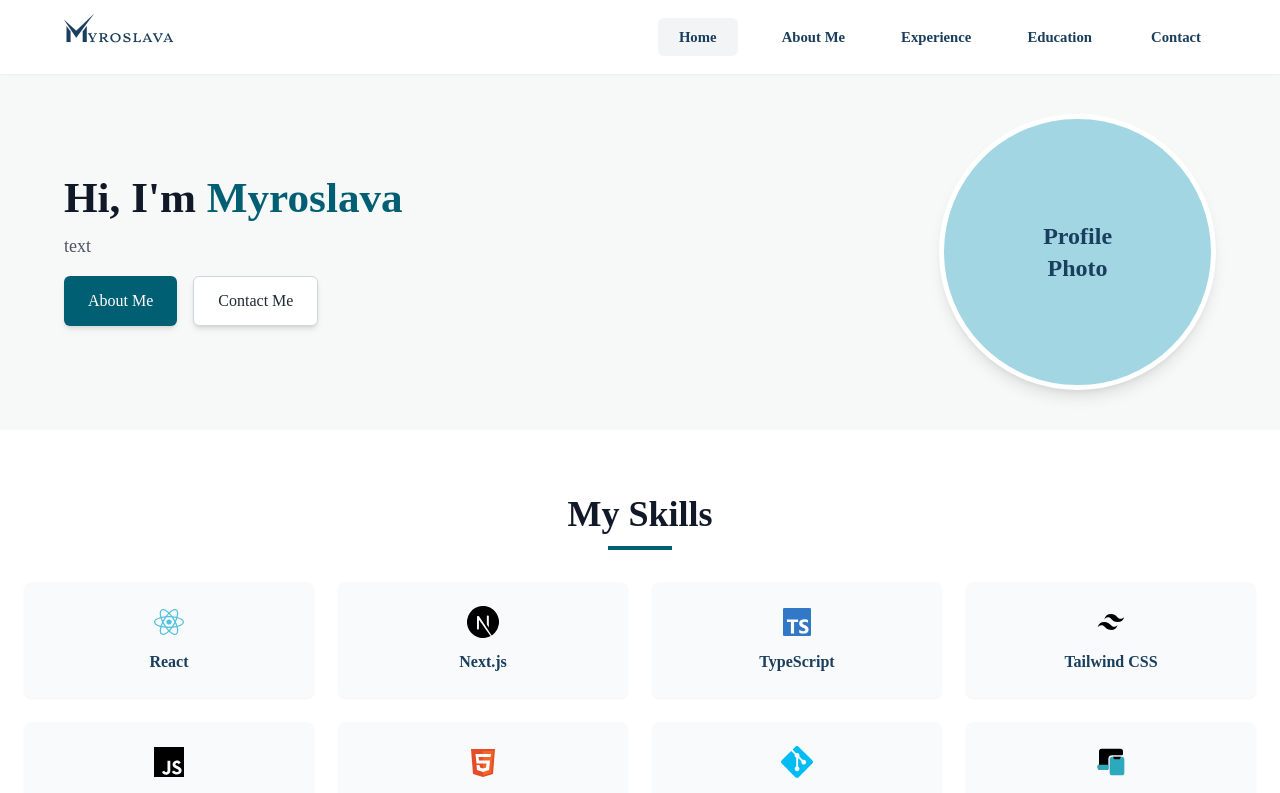
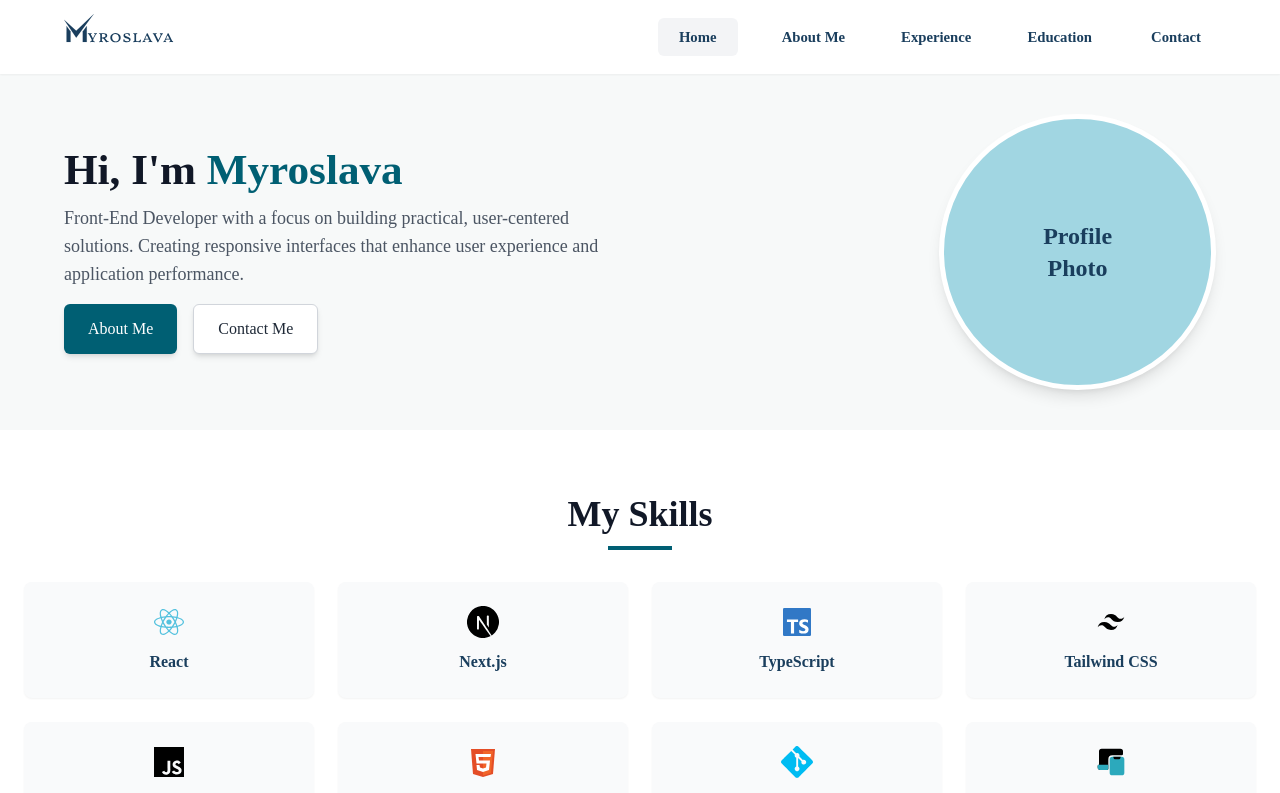
Before and after one commit to MyroslavaBalyk/myroslava-portfolio, a Next.js app: page / in a window 1280 px wide. Shown: the top 793 px of the page. Built offline with nearby package versions, Linux system fonts and the light colour scheme; a web font is replaced by a local one.

Commit message:
Update introduction text with professional description

```diff
--- a/src/components/home/IntroductionSection.tsx
+++ b/src/components/home/IntroductionSection.tsx
@@ -42,7 +42,7 @@ export default function IntroductionSection() {
           </h1>
 
           <p className="text-base text-[var(--color-text-light)] mb-4 sm:text-lg">
-            text
+            Front-End Developer with a focus on building practical, user-centered solutions. Creating responsive interfaces that enhance user experience and application performance.
           </p>
 
           <div className="flex flex-wrap justify-center gap-4 md:justify-start">
```
